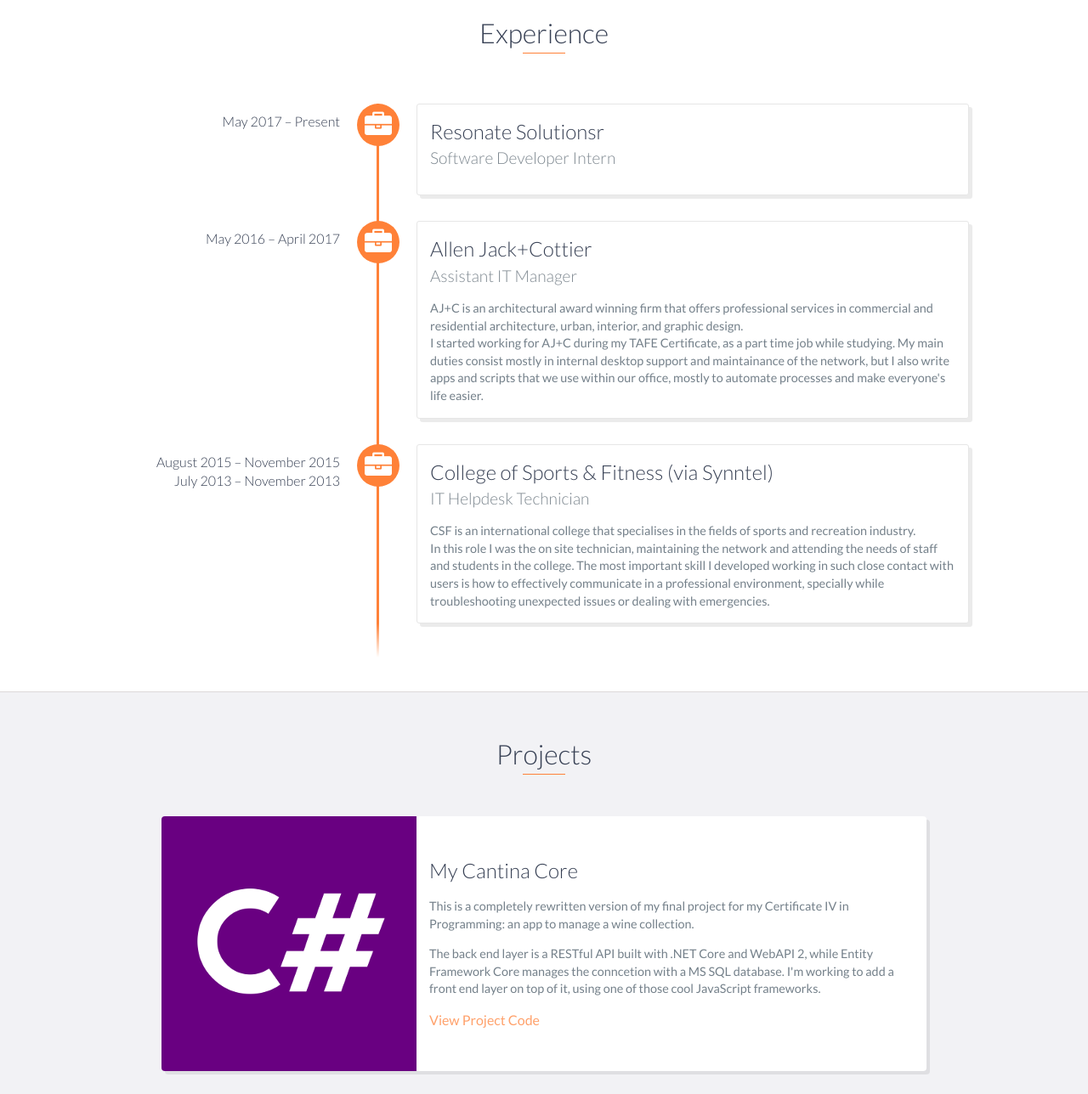
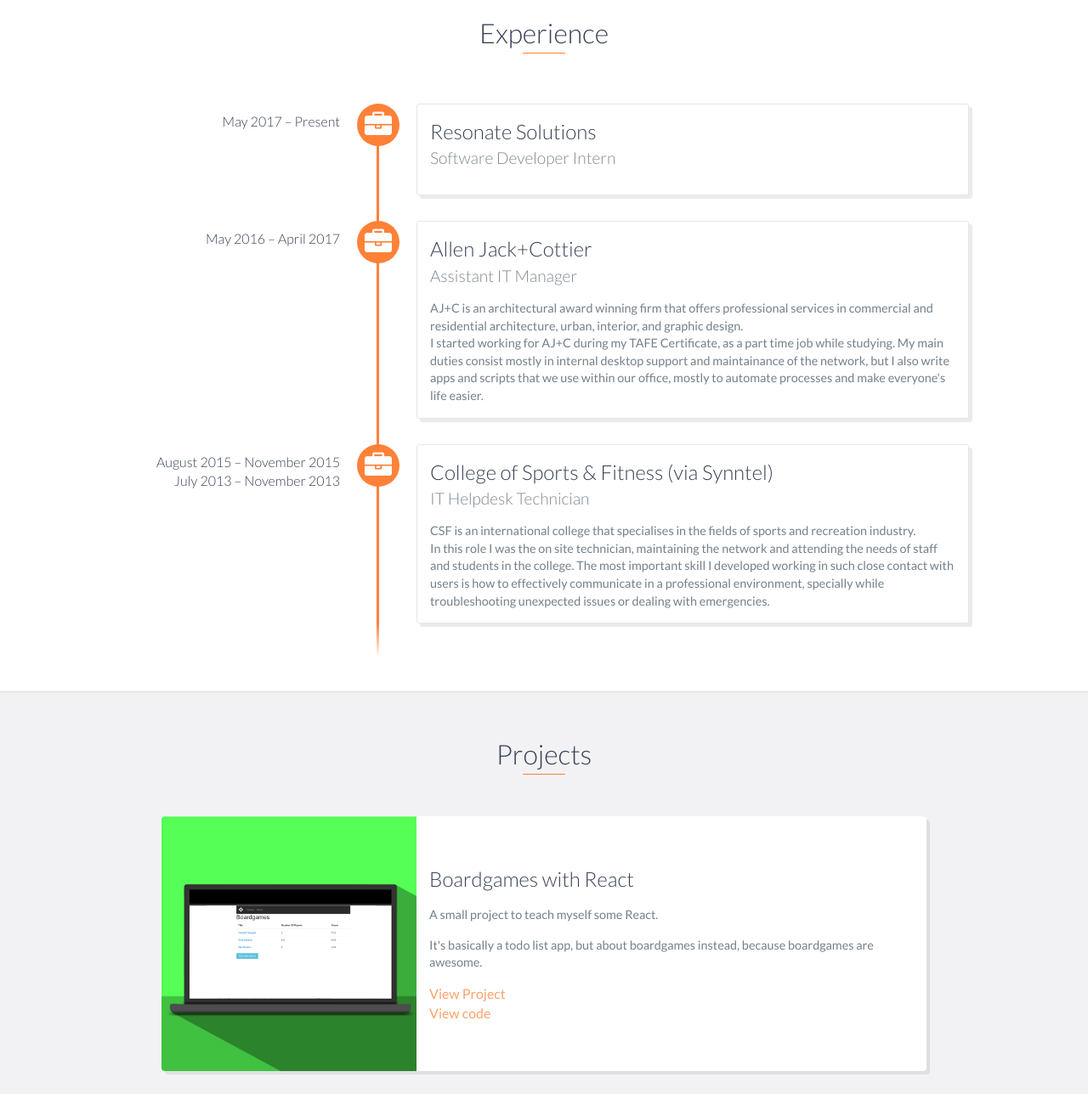
Before and after one commit to vitorussomoliterni/vitorussomoliterni.github.io, a website: page index.html in a window 1280 px wide. Shown: the part 1980-3268 px from the top of the page at 85% size. Drawn offline with nearby package versions, Linux system fonts and the light colour scheme.

Commit message:
Added new project

```diff
--- a/index.html
+++ b/index.html
@@ -115,7 +115,7 @@
         <h2 class="heading">Experience</h2>
         <div id="experience-timeline">
             <div data-date="May 2017 – Present" class="shadow-original">
-                <h3>Resonate Solutionsr</h3>
+                <h3>Resonate Solutions</h3>
                 <h4>Software Developer Intern</h4>
             </div>
 
@@ -140,6 +140,22 @@
         <h2 class="heading">Projects</h2>
         <div class="container">
             <div class="row">
+                <div class="project shadow-original">
+                    <div class="project-image">
+                        <img src="images/boardgamecollection.png" />
+                    </div>
+                    <!-- End .project-image -->
+                    <div class="project-info">
+                        <h3>Boardgames with React</h3>
+                        <p>A small project to teach myself some React.</p>
+                        <p>It's basically a todo list app, but about boardgames instead, because boardgames are awesome.</p>
+                        <a href="http://boardgames.vitorm.me/" target="_blank">View Project</a><br />
+                        <a href="https://github.com/vitorussomoliterni/boardgames-collection" target="_blank">View code</a>
+                    </div>
+                    <!-- End .project-info -->
+                </div>
+                <!-- End .project -->
+
                 <div class="project shadow-original">
                     <div class="project-image">
                         <img src="images/csharp.png" />
```
